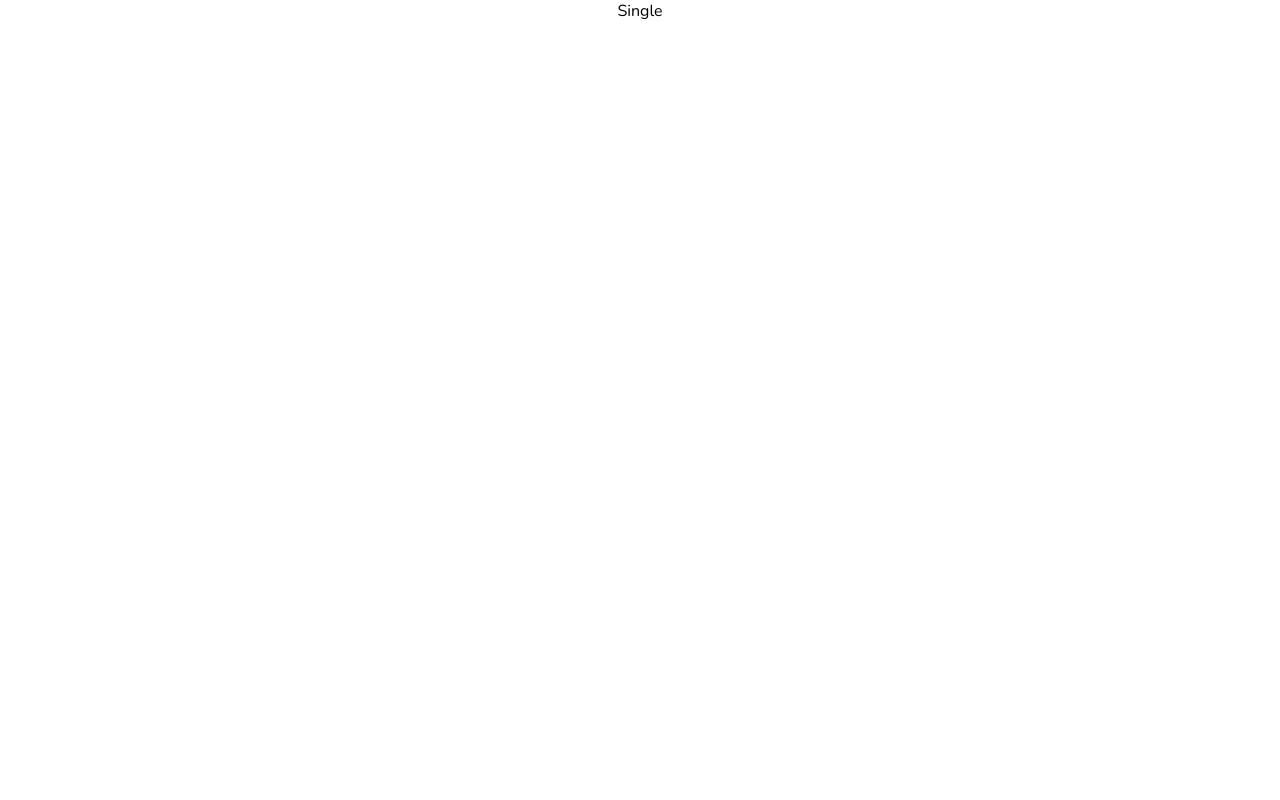
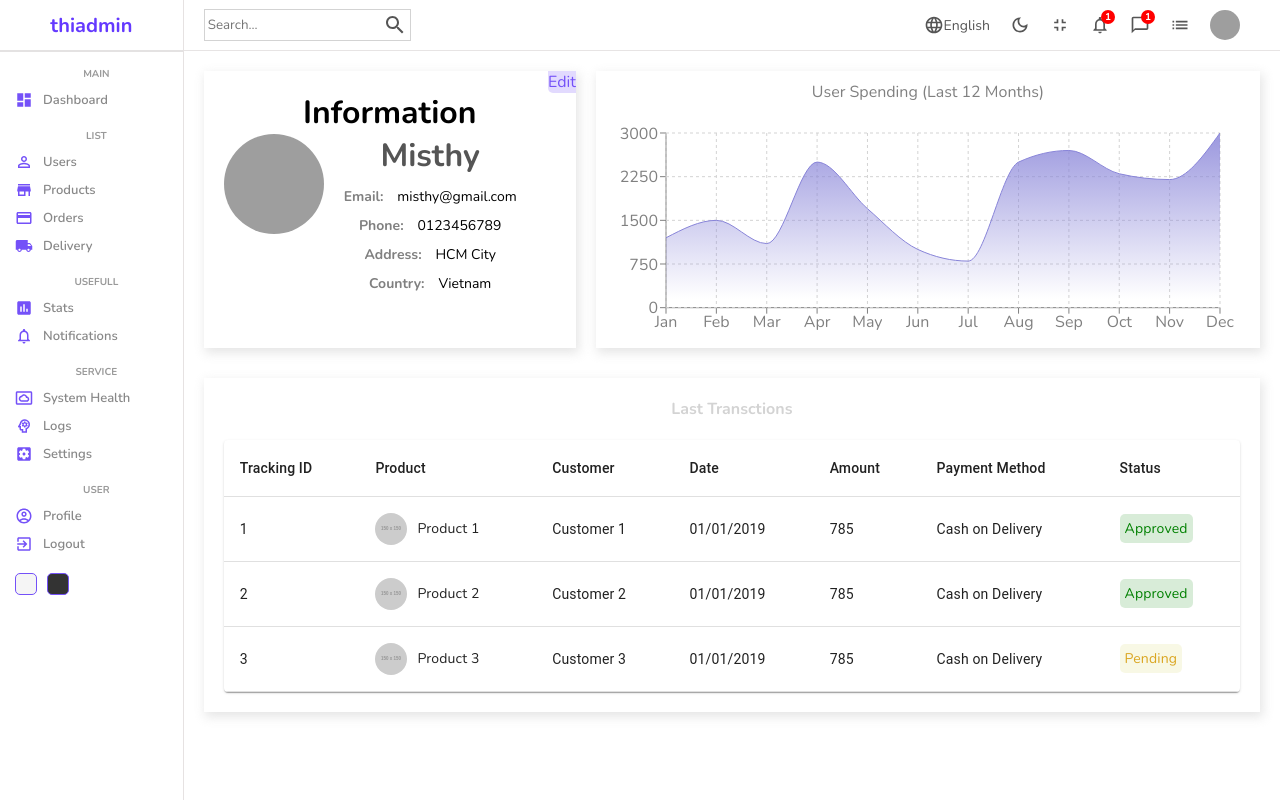
Before and after one commit to thidinhxm/admin-dashboard, a React (Create React App) app: page /users/1 in a window 1280 px wide. Built offline with nearby package versions, Linux system fonts and the light colour scheme; grey boxes are pictures that could not be loaded.

Commit message:
detail page

```diff
--- a/src/components/chart/Chart.js
+++ b/src/components/chart/Chart.js
@@ -14,11 +14,11 @@ const data = [
   { name: 'Nov', total: 2200},
   { name: 'Dec', total: 3000},
 ];
-const Chart = () => {
+const Chart = ({ aspect, title }) => {
   return (
     <div className={classes.chart}>
-      <div className={classes.title}>Last 12 Months (Revenue)</div>
-      <ResponsiveContainer width="100%" height="100%">
+      <div className={classes.title}>{title}</div>
+      <ResponsiveContainer width="100%" aspect={aspect}>
         <AreaChart width={730} height={250} data={data}
           margin={{ top: 10, right: 30, left: 0, bottom: 0 }}>
           <defs>
--- a/src/dataTableSource.js
+++ b/src/dataTableSource.js
@@ -46,7 +46,7 @@ export const userRows = [
   {
     id: 1,
     username: "Snow",
-    img: "https://images.pexels.com/photos/1820770/pexels-photo-1820770.jpeg?auto=compress&cs=tinysrgb&dpr=2&w=500",
+    img: "https://vnn-imgs-a1.vgcloud.vn/icdn.dantri.com.vn/2022/03/13/hoi-gai-xinh-goi-cam-noi-gi-truoc-ap-luc-mac-sexy-la-hu-hongdocx-1647188022424.jpeg",
     status: "active",
     email: "1snow@gmail.com",
     age: 35,
@@ -54,7 +54,7 @@ export const userRows = [
   {
     id: 2,
     username: "Jamie Lannister",
-    img: "https://images.pexels.com/photos/1820770/pexels-photo-1820770.jpeg?auto=compress&cs=tinysrgb&dpr=2&w=500",
+    img: "https://vnn-imgs-a1.vgcloud.vn/icdn.dantri.com.vn/2022/03/13/hoi-gai-xinh-goi-cam-noi-gi-truoc-ap-luc-mac-sexy-la-hu-hongdocx-1647188022424.jpeg",
     email: "2snow@gmail.com",
     status: "passive",
     age: 42,
@@ -62,7 +62,7 @@ export const userRows = [
   {
     id: 3,
     username: "Lannister",
-    img: "https://images.pexels.com/photos/1820770/pexels-photo-1820770.jpeg?auto=compress&cs=tinysrgb&dpr=2&w=500",
+    img: "https://vnn-imgs-a1.vgcloud.vn/icdn.dantri.com.vn/2022/03/13/hoi-gai-xinh-goi-cam-noi-gi-truoc-ap-luc-mac-sexy-la-hu-hongdocx-1647188022424.jpeg",
     email: "3snow@gmail.com",
     status: "pending",
     age: 45,
@@ -70,7 +70,7 @@ export const userRows = [
   {
     id: 4,
     username: "Stark",
-    img: "https://images.pexels.com/photos/1820770/pexels-photo-1820770.jpeg?auto=compress&cs=tinysrgb&dpr=2&w=500",
+    img: "https://vnn-imgs-a1.vgcloud.vn/icdn.dantri.com.vn/2022/03/13/hoi-gai-xinh-goi-cam-noi-gi-truoc-ap-luc-mac-sexy-la-hu-hongdocx-1647188022424.jpeg",
     email: "4snow@gmail.com",
     status: "active",
     age: 16,
@@ -78,7 +78,7 @@ export const userRows = [
   {
     id: 5,
     username: "Targaryen",
-    img: "https://images.pexels.com/photos/1820770/pexels-photo-1820770.jpeg?auto=compress&cs=tinysrgb&dpr=2&w=500",
+    img: "https://vnn-imgs-a1.vgcloud.vn/icdn.dantri.com.vn/2022/03/13/hoi-gai-xinh-goi-cam-noi-gi-truoc-ap-luc-mac-sexy-la-hu-hongdocx-1647188022424.jpeg",
     email: "5snow@gmail.com",
     status: "passive",
     age: 22,
@@ -86,7 +86,7 @@ export const userRows = [
   {
     id: 6,
     username: "Melisandre",
-    img: "https://images.pexels.com/photos/1820770/pexels-photo-1820770.jpeg?auto=compress&cs=tinysrgb&dpr=2&w=500",
+    img: "https://vnn-imgs-a1.vgcloud.vn/icdn.dantri.com.vn/2022/03/13/hoi-gai-xinh-goi-cam-noi-gi-truoc-ap-luc-mac-sexy-la-hu-hongdocx-1647188022424.jpeg",
     email: "6snow@gmail.com",
     status: "active",
     age: 15,
@@ -94,7 +94,7 @@ export const userRows = [
   {
     id: 7,
     username: "Clifford",
-    img: "https://images.pexels.com/photos/1820770/pexels-photo-1820770.jpeg?auto=compress&cs=tinysrgb&dpr=2&w=500",
+    img: "https://vnn-imgs-a1.vgcloud.vn/icdn.dantri.com.vn/2022/03/13/hoi-gai-xinh-goi-cam-noi-gi-truoc-ap-luc-mac-sexy-la-hu-hongdocx-1647188022424.jpeg",
     email: "7snow@gmail.com",
     status: "passive",
     age: 44,
@@ -102,7 +102,7 @@ export const userRows = [
   {
     id: 8,
     username: "Frances",
-    img: "https://images.pexels.com/photos/1820770/pexels-photo-1820770.jpeg?auto=compress&cs=tinysrgb&dpr=2&w=500",
+    img: "https://vnn-imgs-a1.vgcloud.vn/icdn.dantri.com.vn/2022/03/13/hoi-gai-xinh-goi-cam-noi-gi-truoc-ap-luc-mac-sexy-la-hu-hongdocx-1647188022424.jpeg",
     email: "8snow@gmail.com",
     status: "active",
     age: 36,
@@ -110,7 +110,7 @@ export const userRows = [
   {
     id: 9,
     username: "Roxie",
-    img: "https://images.pexels.com/photos/1820770/pexels-photo-1820770.jpeg?auto=compress&cs=tinysrgb&dpr=2&w=500",
+    img: "https://vnn-imgs-a1.vgcloud.vn/icdn.dantri.com.vn/2022/03/13/hoi-gai-xinh-goi-cam-noi-gi-truoc-ap-luc-mac-sexy-la-hu-hongdocx-1647188022424.jpeg",
     email: "snow@gmail.com",
     status: "pending",
     age: 65,
@@ -118,7 +118,7 @@ export const userRows = [
   {
     id: 10,
     username: "Roxie",
-    img: "https://images.pexels.com/photos/1820770/pexels-photo-1820770.jpeg?auto=compress&cs=tinysrgb&dpr=2&w=500",
+    img: "https://vnn-imgs-a1.vgcloud.vn/icdn.dantri.com.vn/2022/03/13/hoi-gai-xinh-goi-cam-noi-gi-truoc-ap-luc-mac-sexy-la-hu-hongdocx-1647188022424.jpeg",
     email: "snow@gmail.com",
     status: "active",
     age: 65,
--- a/src/pages/home/Home.js
+++ b/src/pages/home/Home.js
@@ -21,7 +21,7 @@ const Home = () => {
 
         <div className={classes.charts}>
           <Featured />
-          <Chart />
+          <Chart aspect={2 / 1} title="Last 12 Months (Revenue)"/>
         </div>
         <div className={classes.listContainer}>
           <div className={classes.listTitle}>Lastest Transactions</div>
--- a/src/pages/single/Single.js
+++ b/src/pages/single/Single.js
@@ -1,8 +1,57 @@
 import classes from './Single.module.scss';
+import Sidebar from '../../components/sidebar/Sidebar';
+import Navbar from '../../components/navbar/Navbar';
+import Chart from '../../components/chart/Chart';
+import Table from '../../components/table/Table'
 
 const Single = () => {
   return (
-    <div>Single</div>
+    <div className={classes.single}>
+      <Sidebar />
+      <div className={classes.singleContainer}>
+        <Navbar />
+        <div className={classes.top}>
+          <div className={classes.left}>
+            <div className={classes.editButton}>Edit</div>
+            <h1 className={classes.title}>Information</h1>
+            <div className={classes.item}>
+              <img
+                src="https://vnn-imgs-a1.vgcloud.vn/icdn.dantri.com.vn/2022/03/13/hoi-gai-xinh-goi-cam-noi-gi-truoc-ap-luc-mac-sexy-la-hu-hongdocx-1647188022424.jpeg"
+                alt=""
+                className={classes.itemImg}
+              />
+              <div className={classes.details}>
+                <h1 className={classes.itemTitle}>Misthy</h1>
+                <div className={classes.detailItem}>
+                  <span className={classes.itemKey}>Email: </span>
+                  <span className={classes.itemValue}>misthy@gmail.com</span>
+                </div>
+                <div className={classes.detailItem}>
+                  <span className={classes.itemKey}>Phone: </span>
+                  <span className={classes.itemValue}>0123456789</span>
+                </div>
+                <div className={classes.detailItem}>
+                  <span className={classes.itemKey}>Address: </span>
+                  <span className={classes.itemValue}>HCM City</span>
+                </div>
+                <div className={classes.detailItem}>
+                  <span className={classes.itemKey}>Country: </span>
+                  <span className={classes.itemValue}>Vietnam</span>
+                </div>
+              </div>
+            </div>
+          </div>
+          <div className={classes.right}>
+            <Chart aspect={3 / 1} title="User Spending (Last 12 Months)"/>
+          </div>
+        </div>
+        <div className={classes.bottom}>
+          <h1 className={classes.title}>Last Transctions</h1>
+          <Table />
+        </div>
+      </div>
+
+    </div>
   )
 }
 
--- a/src/pages/single/Single.module.scss
+++ b/src/pages/single/Single.module.scss
@@ -0,0 +1,88 @@
+.single {
+  display: flex;
+  width: 100%;
+  .singleContainer {
+    flex: 6;
+
+    .top {
+      padding: 20px;
+      display: flex;
+      gap: 20px;
+
+      .left {
+        position: relative;
+        flex: 1;
+        -webkit-box-shadow: 2px 4px 10px 1px rgba(0, 0, 0, 0.47);
+        box-shadow: 2px 4px 10px 1px rgba(201, 201, 201, 0.47);
+        padding: 20px;
+
+        .editButton {
+          position: absolute;
+          top: 0;
+          right: 0;
+          color: #7451f8;
+          background-color: #7551f836;
+          border-radius: 0 0 0 5px;
+          cursor: pointer;
+        }
+
+        .item {
+          display: flex;
+          gap: 20px;
+
+          .itemImg {
+            width: 100px;
+            height: 100px;
+            border-radius: 50%;
+            object-fit: cover;
+          }
+
+          .details {
+            .itemTitle {
+              margin-bottom: 10px;
+              color: #555;
+            }
+            .detailItem {
+              margin-bottom: 10px;
+              font-size: 14px;
+
+              .itemKey {
+                font-weight: bold;
+                color: gray;
+                margin-right: 10px;
+              }
+
+              .itemValue {
+                font-weight: 300;
+              }
+            }
+          }
+        }
+      }
+      .right {
+        flex: 2;
+      }
+
+    }
+
+    .bottom {
+      -webkit-box-shadow: 2px 4px 10px 1px rgba(0, 0, 0, 0.47);
+      box-shadow: 2px 4px 10px 1px rgba(201, 201, 201, 0.47);
+      padding: 20px;
+      margin: 10px 20px;
+
+      .title {
+        font-size: 16px;
+        color: lightgray;
+        margin-bottom: 20px;
+      }
+    }
+
+
+
+  }
+
+
+
+
+}
```
